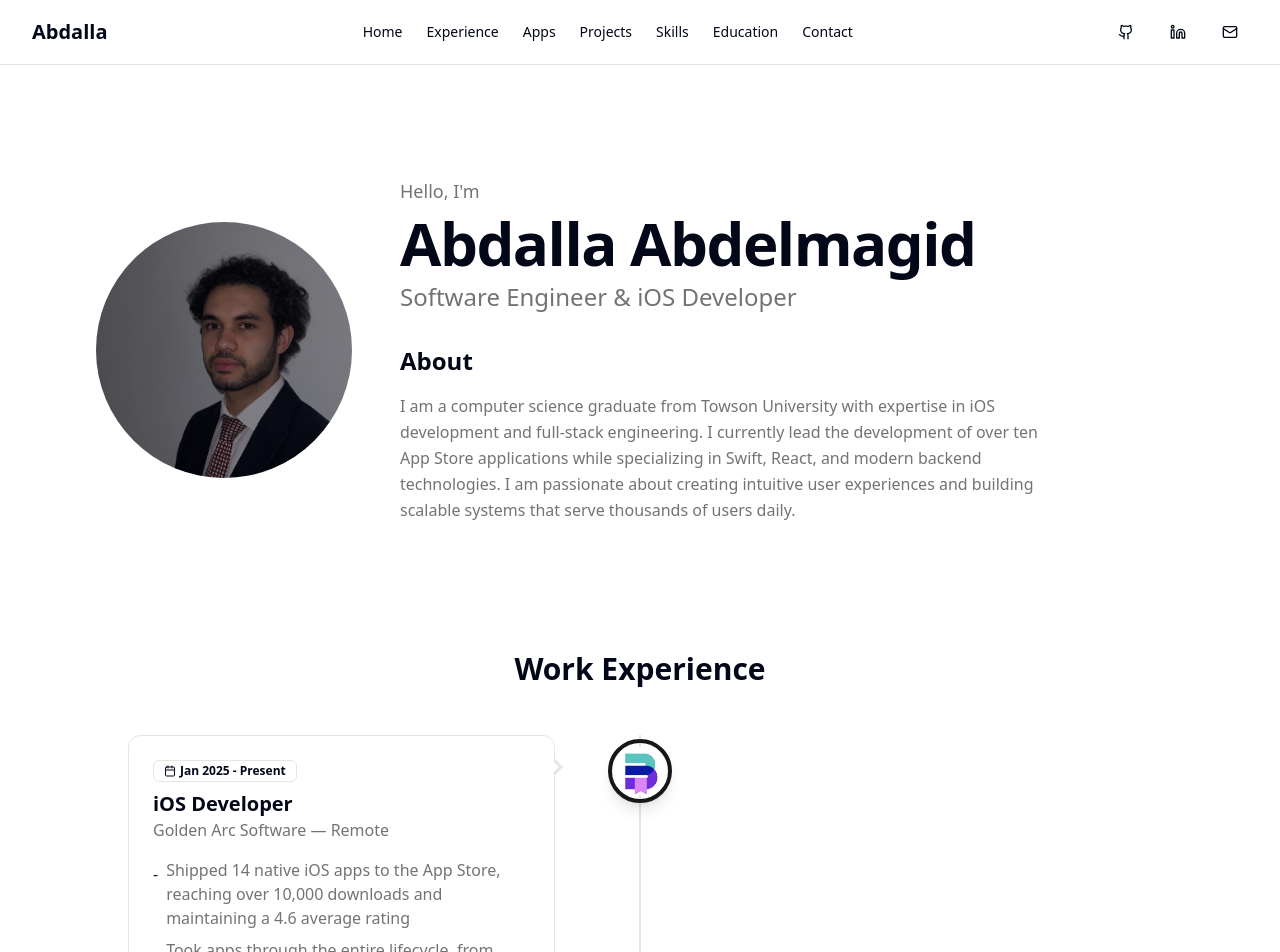
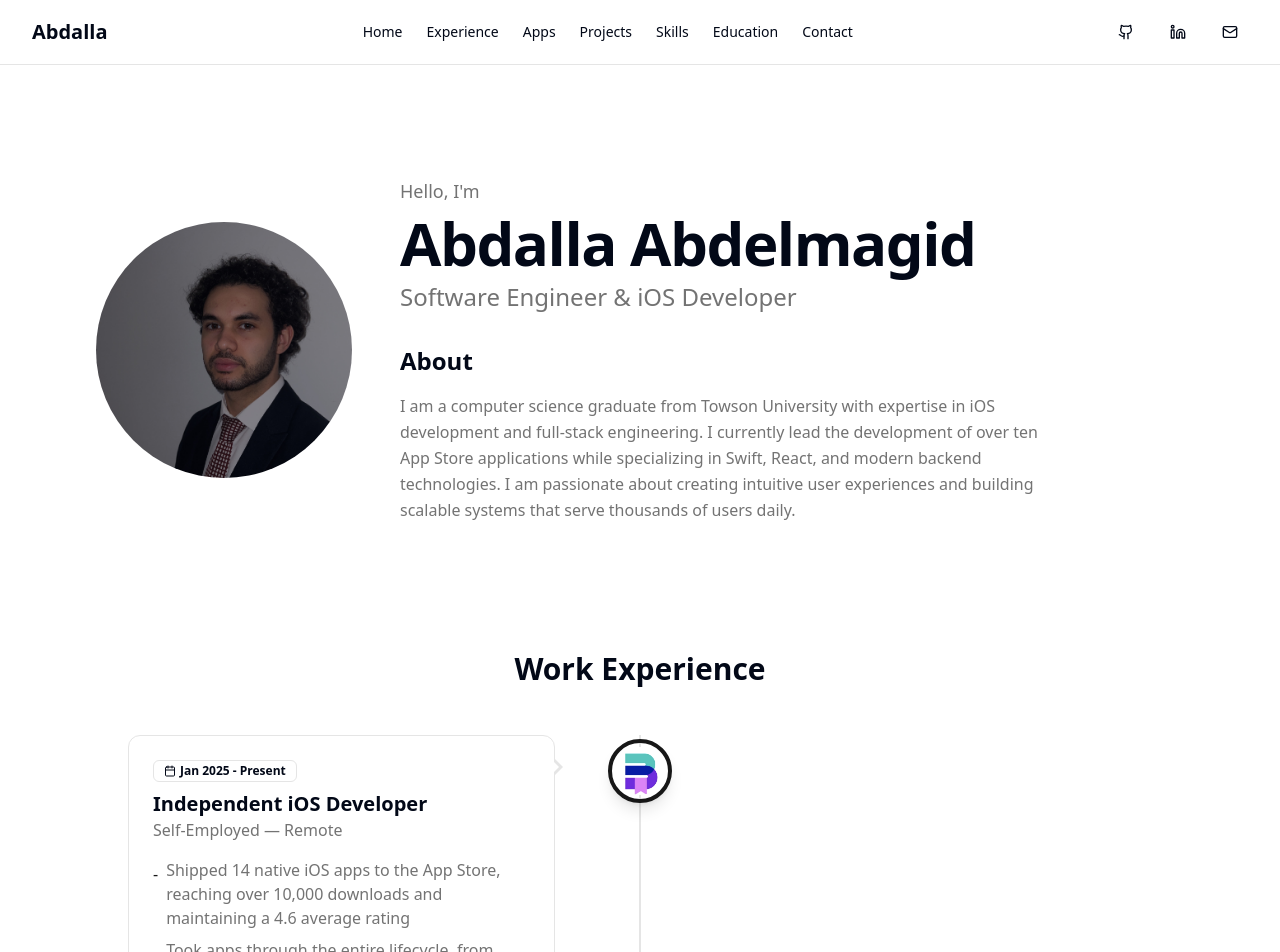
Before and after one commit to Abdalla2024/abdalla2024.github.io, a React (Vite) app: page / in a window 1280 px wide. Shown: the top 952 px of the page. Built offline with nearby package versions, Linux system fonts and the light colour scheme.

Commit message:
Updated experience

```diff
--- a/src/App.tsx
+++ b/src/App.tsx
@@ -182,8 +182,8 @@ const portfolioData = {
   experience: [
     {
       id: 1,
-      position: "iOS Developer",
-      company: "Golden Arc Software — Remote",
+      position: "Independent iOS Developer",
+      company: "Self-Employed — Remote",
       period: "Jan 2025 - Present",
       description: [
         "Shipped 14 native iOS apps to the App Store, reaching over 10,000 downloads and maintaining a 4.6 average rating",
```
